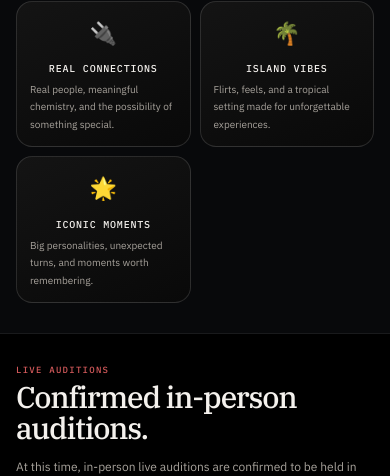
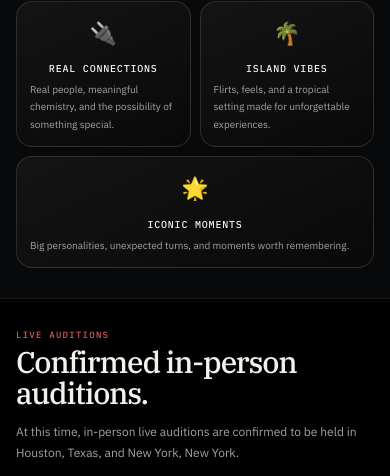
Before and after one commit to reignsound/reignsound-casting, a plain HTML site: page public/index.html in a window 390 px wide. Shown: the part 1189-1665 px from the top of the page. Drawn offline with Linux system fonts and the light colour scheme.

Commit message:
Center iconic moments card across mobile grid

```diff
--- a/public/index.html
+++ b/public/index.html
@@ -369,6 +369,16 @@ body{font-family:"IBM Plex Sans",Arial,sans-serif;-webkit-font-smoothing:antiali
 }
 @media(prefers-reduced-motion:reduce){.iii-amdess-flyer-widget,.iii-amdess-platform-link{transition:none!important}}
 
+
+/* Center the third experience card beneath both cards on mobile. */
+@media(max-width:560px){
+ #casting .grid>.tile:nth-child(3){
+  grid-column:1 / -1;
+  justify-self:center;
+  width:min(100%,420px);
+  margin-inline:0;
+ }
+}
 </style>
 </head>
 <body>
```
